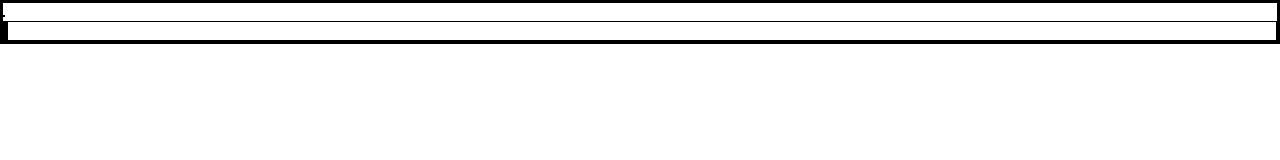
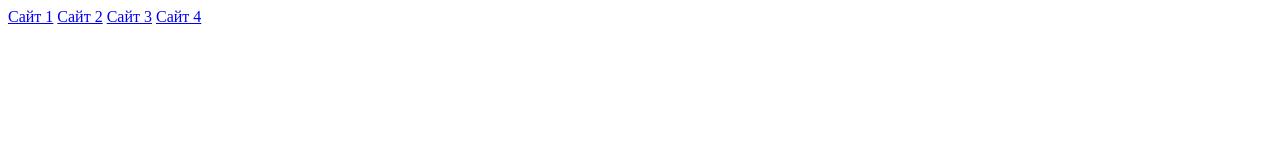
Before and after one commit to qqeeempty/qqeeempty.github.io, a plain HTML site: page index.html in a window 1280 px wide. Drawn offline with Linux system fonts and the light colour scheme; files that its build step writes are made by us from their sources.

Commit message:
Add files via upload

```diff
--- a/index.html
+++ b/index.html
@@ -1,15 +1,14 @@
 <!DOCTYPE html>
-<html lang="ru">
+<html lang="en">
 <head>
-    <meta charset="UTF-8" />
+    <meta charset="UTF-8">
     <meta name="viewport" content="width=device-width, initial-scale=1.0">
-    <link rel="stylesheet" href="css/style.css">
-    <title>стр</title>
+    <title>Портфолио</title>
 </head>
 <body>
-    <header>
-        <img src="" alt="" class="logo">
-        <div class="login"><a href=""></a><a href=""></a></div>
-    </header>
+    <a href="index1.html">Сайт 1</a>
+    <a href="index2.html">Сайт 2</a>
+    <a href="index3.html">Сайт 3</a>
+    <a href="index4.html">Сайт 4</a>
 </body>
 </html>
```
Also changed, not shown: index1.html (added), index2.html (added), index3.html (added), index4.html (added).
